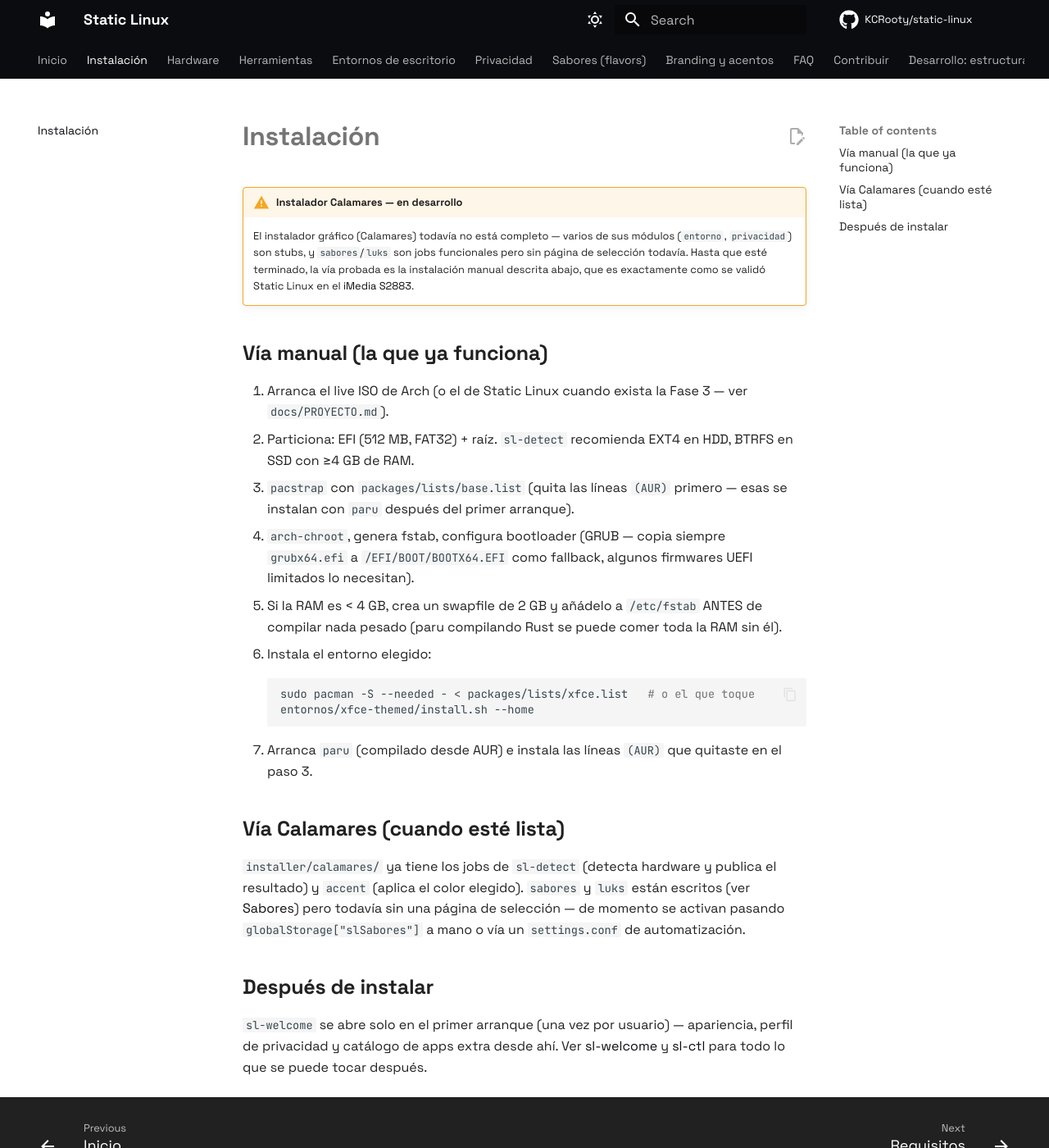
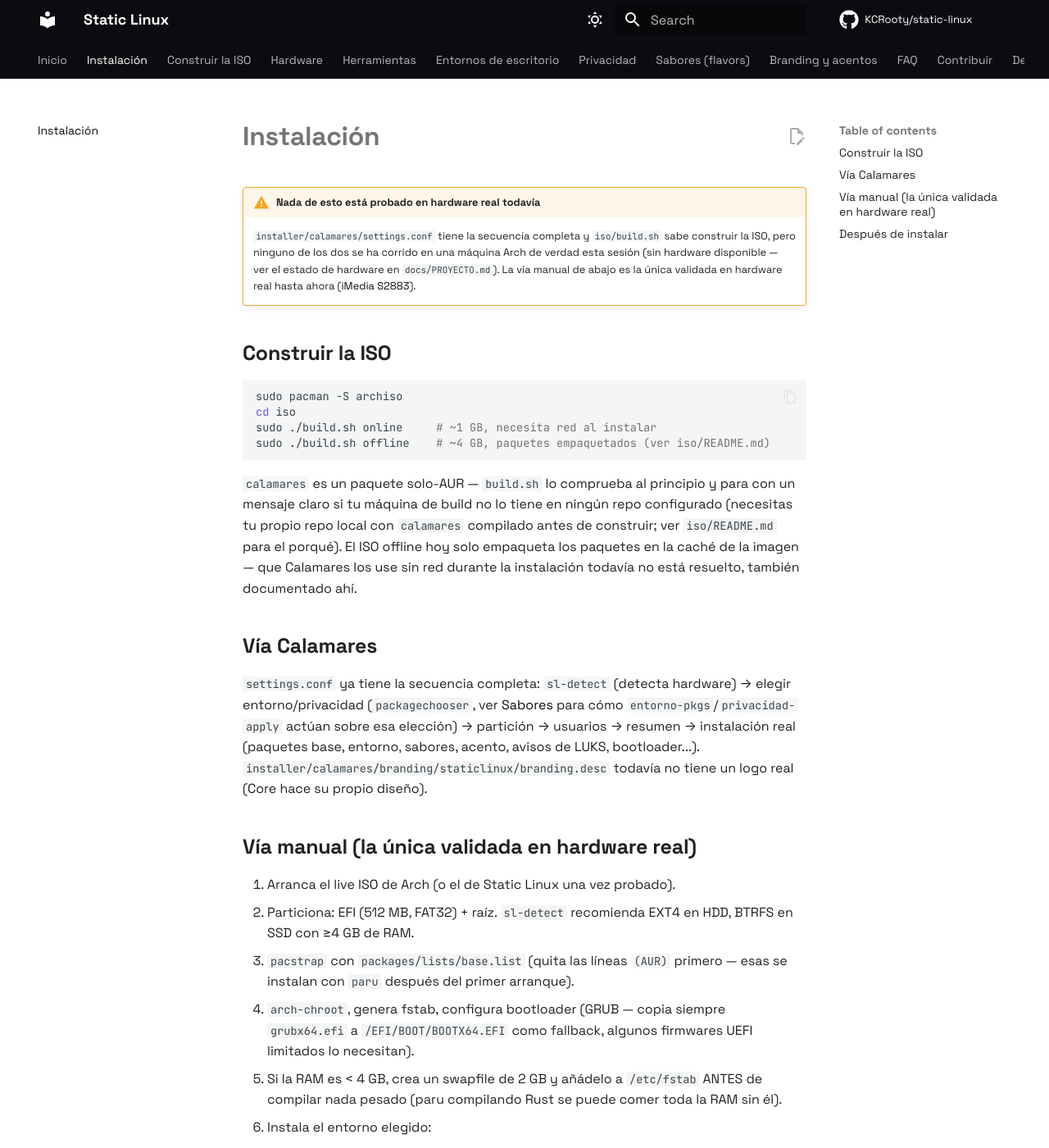
Before and after one commit to KCRooty/static-linux, an MkDocs documentation site: the page built from docs/wiki/instalacion.md, in a window 1280 px wide and 1400 px high. Shown: the whole window at 82% size. Built offline with MkDocs 1.6.1 and Material for MkDocs 9.7.7, drawn with Linux system fonts in a browser that asks for light colours; comment, search, counter and statistics services are not loaded.

Commit message:
feat(iso): iso/build.sh + online/offline archiso profiles
Orchestrates a real, buildable Static Linux ISO: copies the boot chain
fresh from archiso's own releng profile on every run, assembles airootfs
by reusing staticlinux-base's own package() function against a different
pkgdir, drops in Calamares config, then hands off to mkarchiso.

calamares itself is AUR-only (verified against archlinux.org/packages) —
build.sh fails fast with a clear message instead of letting mkarchiso die
mid-build on that. Documented in iso/README.md, along with why boot-chain/
airootfs aren't committed and why the offline ISO is offline-shaped but
not yet offline-functional (target-chroot pacman calls still hit the
network — needs a bind-mounted cache + local repo, not built yet).

Also mirrors iso/README.md into docs/wiki/iso.md and updates
instalacion.md to describe the real build flow instead of stale
"entorno/privacidad are stubs" language.

````diff
--- a/docs/wiki/instalacion.md
+++ b/docs/wiki/instalacion.md
@@ -1,17 +1,43 @@
 # Instalación
 
-!!! warning "Instalador Calamares — en desarrollo"
-    El instalador gráfico (Calamares) todavía no está completo — varios de
-    sus módulos (`entorno`, `privacidad`) son stubs, y `sabores`/`luks` son
-    jobs funcionales pero sin página de selección todavía. Hasta que esté
-    terminado, la vía probada es la instalación manual descrita abajo, que
-    es exactamente como se validó Static Linux en el
-    [iMedia S2883](hardware/imedia-s2883.md).
+!!! warning "Nada de esto está probado en hardware real todavía"
+    `installer/calamares/settings.conf` tiene la secuencia completa y
+    `iso/build.sh` sabe construir la ISO, pero ninguno de los dos se ha
+    corrido en una máquina Arch de verdad esta sesión (sin hardware
+    disponible — ver el estado de hardware en `docs/PROYECTO.md`). La vía manual
+    de abajo es la única validada en hardware real hasta ahora ([iMedia
+    S2883](hardware/imedia-s2883.md)).
 
-## Vía manual (la que ya funciona)
+## Construir la ISO
 
-1. Arranca el live ISO de Arch (o el de Static Linux cuando exista la
-   Fase 3 — ver `docs/PROYECTO.md`).
+```bash
+sudo pacman -S archiso
+cd iso
+sudo ./build.sh online     # ~1 GB, necesita red al instalar
+sudo ./build.sh offline    # ~4 GB, paquetes empaquetados (ver iso/README.md)
+```
+
+`calamares` es un paquete solo-AUR — `build.sh` lo comprueba al principio y
+para con un mensaje claro si tu máquina de build no lo tiene en ningún repo
+configurado (necesitas tu propio repo local con `calamares` compilado antes
+de construir; ver `iso/README.md` para el porqué). El ISO offline hoy solo
+empaqueta los paquetes en la caché de la imagen — que Calamares los use sin
+red durante la instalación todavía no está resuelto, también documentado
+ahí.
+
+## Vía Calamares
+
+`settings.conf` ya tiene la secuencia completa: `sl-detect` (detecta
+hardware) → elegir entorno/privacidad (`packagechooser`, ver
+[Sabores](sabores.md) para cómo `entorno-pkgs`/`privacidad-apply` actúan
+sobre esa elección) → partición → usuarios → resumen → instalación real
+(paquetes base, entorno, sabores, acento, avisos de LUKS, bootloader...).
+`installer/calamares/branding/staticlinux/branding.desc` todavía no tiene
+un logo real (Core hace su propio diseño).
+
+## Vía manual (la única validada en hardware real)
+
+1. Arranca el live ISO de Arch (o el de Static Linux una vez probado).
 2. Particiona: EFI (512 MB, FAT32) + raíz. `sl-detect` recomienda EXT4 en
    HDD, BTRFS en SSD con ≥4 GB de RAM.
 3. `pacstrap` con `packages/lists/base.list` (quita las líneas `(AUR)`
@@ -30,14 +56,6 @@
 7. Arranca `paru` (compilado desde AUR) e instala las líneas `(AUR)` que
    quitaste en el paso 3.
 
-## Vía Calamares (cuando esté lista)
-
-`installer/calamares/` ya tiene los jobs de `sl-detect` (detecta hardware y
-publica el resultado) y `accent` (aplica el color elegido). `sabores` y
-`luks` están escritos (ver [Sabores](sabores.md)) pero todavía sin una
-página de selección — de momento se activan pasando
-`globalStorage["slSabores"]` a mano o vía un `settings.conf` de automatización.
-
 ## Después de instalar
 
 `sl-welcome` se abre solo en el primer arranque (una vez por usuario) —
--- a/mkdocs.yml
+++ b/mkdocs.yml
@@ -62,6 +62,7 @@ plugins:
 nav:
   - Inicio: index.md
   - Instalación: instalacion.md
+  - Construir la ISO: iso.md
   - Hardware:
       - Requisitos: hardware/requisitos.md
       - "Referencia: Packard Bell iMedia S2883": hardware/imedia-s2883.md
````
Also changed, not shown: docs/wiki/iso.md (added, +66 -0 lines), iso/README.md (added, +81 -0 lines), 11 other files.
